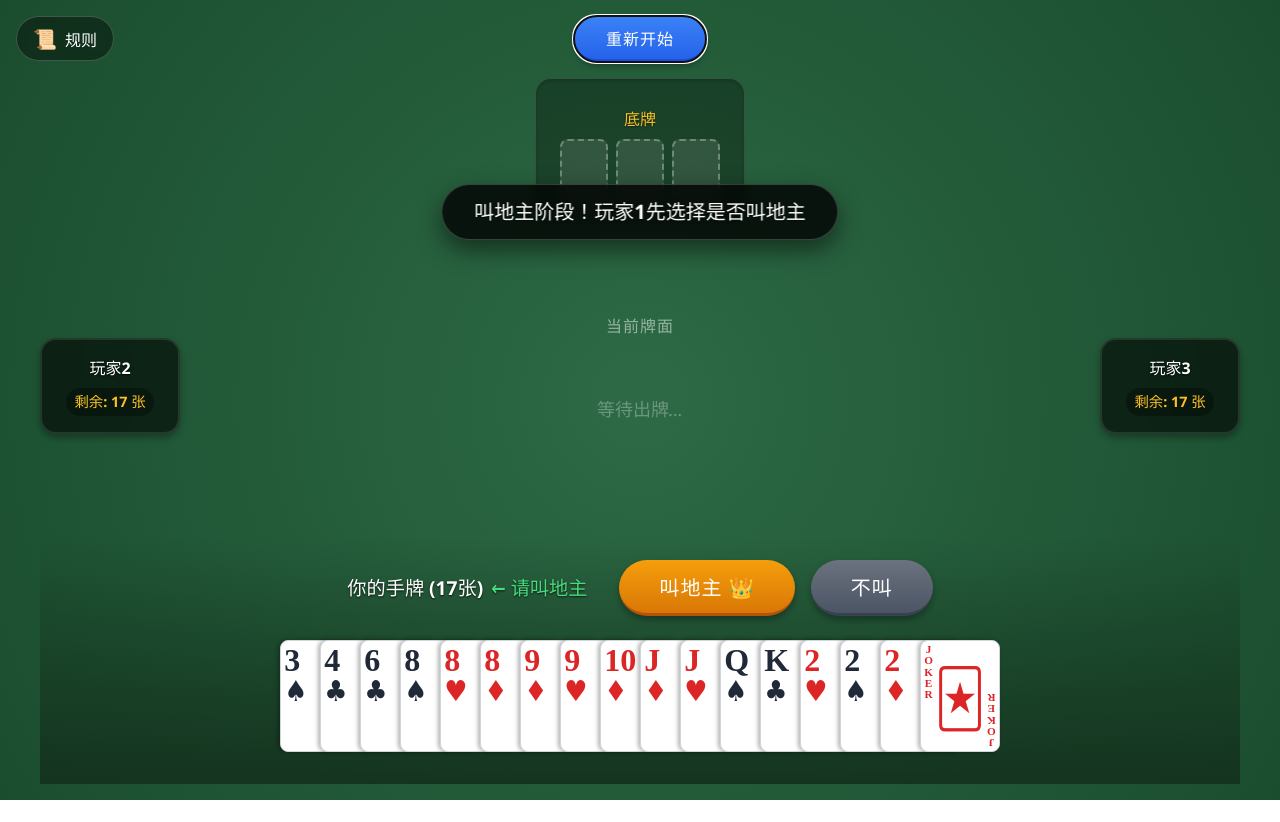
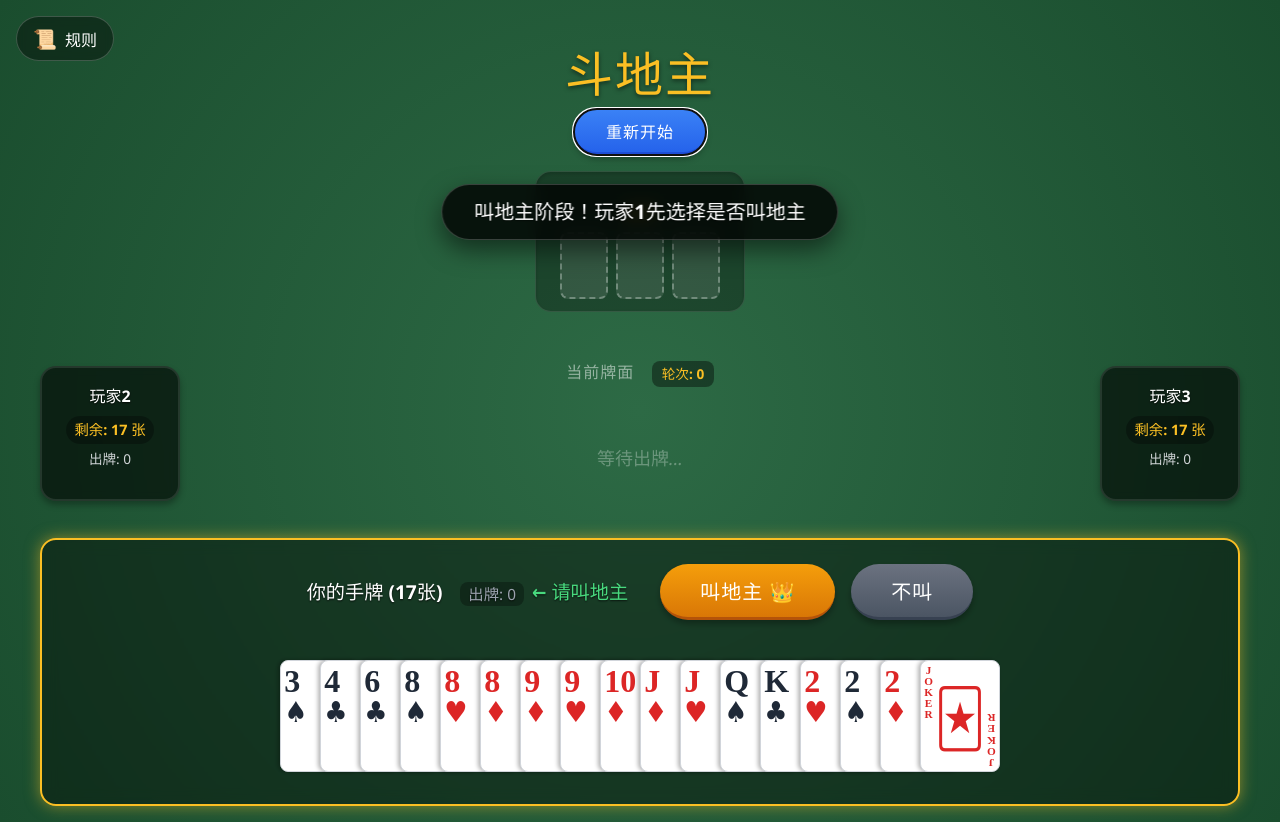
Before and after one commit to Iconeusss/PokerGT, a React (Vite) app: page / in a window 1280 px wide. Both pictures are taken after a click on the button "开始游戏". Before the commit the page ends 800 px from the top, so only its background shows below. Built offline with nearby package versions, Linux system fonts and the light colour scheme.

Commit message:
Style Modify #2

```diff
--- a/src/pages/DDZ/DDZ.less
+++ b/src/pages/DDZ/DDZ.less
@@ -112,6 +112,32 @@ body,
 
   .icon {
     font-size: 1.2rem;
+  }
+}
+
+// 规则小按钮 (游戏中)
+.btn-rules-icon {
+  position: absolute;
+  top: 1rem;
+  left: 1rem;
+  z-index: 100;
+  background: rgba(0, 0, 0, 0.3);
+  border: 1px solid rgba(255, 255, 255, 0.1);
+  color: #fff;
+  width: 2.5rem;
+  height: 2.5rem;
+  border-radius: 50%;
+  cursor: pointer;
+  display: flex;
+  justify-content: center;
+  align-items: center;
+  font-size: 1.2rem;
+  backdrop-filter: blur(4px);
+  transition: all 0.3s;
+
+  &:hover {
+    background: rgba(0, 0, 0, 0.5);
+    transform: scale(1.1);
   }
 }
 
@@ -277,7 +303,7 @@ body,
   }
 
   &.btn-pass-card {
-    background: linear-gradient(to bottom, #f97316, #ea580c);
+    background: linear-gradient(to bottom, #ea580c, #fe4406);
     color: white;
     border-bottom: 3px solid #c2410c;
 
@@ -444,14 +470,9 @@ body,
   backdrop-filter: blur(4px);
   position: relative;
 
-  &.active {
-    border-color: #fbbf24;
-    box-shadow: 0 0 15px rgba(251, 191, 36, 0.5);
-    background: rgba(0, 0, 0, 0.7);
-  }
-
   &.landlord {
-    border-color: #f59e0b;
+    border-color: #ef4444 !important; // 红色边框
+    box-shadow: 0 0 15px rgba(239, 68, 68, 0.5); // 红色光晕
 
     &::after {
       content: "👑";
@@ -461,6 +482,12 @@ body,
       font-size: 2rem;
       filter: drop-shadow(0 2px 4px rgba(0, 0, 0, 0.5));
     }
+  }
+
+  &.active {
+    border-color: #fbbf24;
+    box-shadow: 0 0 15px rgba(251, 191, 36, 0.5);
+    background: rgba(0, 0, 0, 0.7);
   }
 
   .player-name {
@@ -480,6 +507,15 @@ body,
     padding: 0.2rem 0.5rem;
     border-radius: 1rem;
     display: inline-block;
+  }
+
+  .player-stats {
+    display: block;
+    color: #e5e7eb;
+    font-size: 0.85rem;
+    margin-top: 0.3rem;
+    opacity: 0.9;
+    font-weight: normal;
   }
 
   @media (max-width: 768px) {
@@ -527,6 +563,19 @@ body,
     text-align: center;
     text-transform: uppercase;
     letter-spacing: 1px;
+
+    .game-stats-inline {
+      margin-left: 0.8rem;
+      font-size: 0.85em;
+      color: #fbbf24;
+      background: rgba(0, 0, 0, 0.4);
+      padding: 0.2rem 0.6rem;
+      border-radius: 0.5rem;
+      text-transform: none;
+      letter-spacing: normal;
+      display: inline-block;
+      vertical-align: middle;
+    }
   }
 
   .table-info {
@@ -562,23 +611,35 @@ body,
 
 // 玩家手牌区域
 .player-hand {
-  // 优化底部渐变背景，使其更自然融入绿色桌面
-  background: linear-gradient(
-    to top,
-    rgba(20, 50, 30, 0.95) 0%,
-    rgba(20, 50, 30, 0) 100%
-  );
-  border-radius: @border-radius-large @border-radius-large 0 0;
+  // 移除手牌区域渐变背景，改为统一的半透明背景
+  background: rgba(0, 0, 0, 0.4);
+  backdrop-filter: blur(8px);
+  border-radius: 1rem;
   padding: 1.5rem 1rem 0.5rem 1rem;
   box-shadow: none;
   position: sticky;
   bottom: 0;
   width: 100%;
   margin-top: auto; // 推到底部
+  border: 2px solid rgba(255, 255, 255, 0.1); // 基础边框
 
   &.landlord {
-    // 地主不再有背景色，可能有边框或其他标识
-    border-top: 2px solid @color-primary;
+    border-color: #ef4444; // 红色边框
+    box-shadow: 0 0 15px rgba(239, 68, 68, 0.5); // 红色光晕
+
+    &::after {
+      content: "👑";
+      position: absolute;
+      top: -15px;
+      right: -10px;
+      font-size: 2rem;
+      filter: drop-shadow(0 2px 4px rgba(0, 0, 0, 0.5));
+    }
+  }
+
+  &.active {
+    border-color: #fbbf24;
+    box-shadow: 0 0 15px rgba(251, 191, 36, 0.5);
   }
 
   .hand-header {
@@ -602,6 +663,17 @@ body,
         color: #4ade80;
         margin-left: 0.5rem;
         animation: pulse 1.5s infinite;
+      }
+
+      .player-stats-inline {
+        margin-left: 0.8rem;
+        font-size: 0.8em;
+        color: #9ca3af;
+        font-weight: normal;
+        background: rgba(0, 0, 0, 0.3);
+        padding: 0.1rem 0.5rem;
+        border-radius: 0.5rem;
+        vertical-align: middle;
       }
     }
 
@@ -637,7 +709,7 @@ body,
     flex-wrap: nowrap;
     justify-content: center;
     align-items: center;
-    padding-top: 1rem;
+    padding-top: 2rem; // 增加顶部内边距，防止选中卡牌上浮被遮挡
     min-height: 9rem;
     padding-bottom: 1rem;
     width: max-content;
@@ -659,7 +731,7 @@ body,
         &:hover {
           transform: translateY(-1rem);
           box-shadow: 0 0 15px rgba(0, 0, 0, 0.4);
-          z-index: 100; // 悬停时层级最高
+          // z-index: 100;
         }
       }
 
--- a/src/pages/DDZ/DDZ.tsx
+++ b/src/pages/DDZ/DDZ.tsx
@@ -3,7 +3,7 @@ import "./DDZ.less"
 
 // --- 基础接口与常量 ---
 interface Card { suit: string; rank: string; id: string; value: number; }
-interface Player { id: number; name: string; cards: Card[]; isLandlord: boolean; }
+interface Player { id: number; name: string; cards: Card[]; isLandlord: boolean; playCount: number; }
 interface CardType { type: string; value: number; count: number; }
 
 const suits = ['♠', '♥', '♣', '♦'];
@@ -126,9 +126,9 @@ const findSmartAICards = (hand: Card[], lastCards: Card[], opponentCount: number
 const DouDiZhuGame: React.FC = () => {
   // --- 原有状态保持不变 ---
   const [players, setPlayers] = useState<Player[]>([
-    { id: 0, name: '玩家1 (你)', cards: [], isLandlord: false },
-    { id: 1, name: '玩家2', cards: [], isLandlord: false },
-    { id: 2, name: '玩家3', cards: [], isLandlord: false }
+    { id: 0, name: '玩家1 (你)', cards: [], isLandlord: false, playCount: 0 },
+    { id: 1, name: '玩家2', cards: [], isLandlord: false, playCount: 0 },
+    { id: 2, name: '玩家3', cards: [], isLandlord: false, playCount: 0 }
   ]);
   const [baseCards, setBaseCards] = useState<Card[]>([]);
   const [currentPlayer, setCurrentPlayer] = useState(0);
@@ -141,14 +141,15 @@ const DouDiZhuGame: React.FC = () => {
   const [landlordId, setLandlordId] = useState(-1);
   const [passCount, setPassCount] = useState(0);
   const [showRules, setShowRules] = useState(false);
+  const [totalTurns, setTotalTurns] = useState(0);
 
   // --- 游戏流程 ---
   const startGame = () => {
     const deck = shuffleDeck(createDeck());
     const newPlayers: Player[] = [
-      { id: 0, name: '玩家1 (你)', cards: deck.slice(0, 17).sort((a, b) => a.value - b.value), isLandlord: false },
-      { id: 1, name: '玩家2', cards: deck.slice(17, 34).sort((a, b) => a.value - b.value), isLandlord: false },
-      { id: 2, name: '玩家3', cards: deck.slice(34, 51).sort((a, b) => a.value - b.value), isLandlord: false }
+      { id: 0, name: '玩家1 (你)', cards: deck.slice(0, 17).sort((a, b) => a.value - b.value), isLandlord: false, playCount: 0 },
+      { id: 1, name: '玩家2', cards: deck.slice(17, 34).sort((a, b) => a.value - b.value), isLandlord: false, playCount: 0 },
+      { id: 2, name: '玩家3', cards: deck.slice(34, 51).sort((a, b) => a.value - b.value), isLandlord: false, playCount: 0 }
     ];
     setPlayers(newPlayers);
     setBaseCards(deck.slice(51, 54));
@@ -160,6 +161,7 @@ const DouDiZhuGame: React.FC = () => {
     setBiddingRound(0);
     setLandlordId(-1);
     setPassCount(0);
+    setTotalTurns(0);
     setMessage('叫地主阶段！玩家1先选择是否叫地主');
   };
 
@@ -186,12 +188,14 @@ const DouDiZhuGame: React.FC = () => {
     // const type = getCardType(cardsToPlay);
     const newPlayers = [...players];
     newPlayers[playerId].cards = newPlayers[playerId].cards.filter(card => !cardsToPlay.find(c => c.id === card.id));
+    newPlayers[playerId].playCount = (newPlayers[playerId].playCount || 0) + 1;
 
     setPlayers(newPlayers);
     setLastPlayedCards(cardsToPlay);
     setLastPlayerId(playerId);
     setPassCount(0);
     setSelectedCards([]);
+    setTotalTurns(prev => prev + 1);
 
     if (newPlayers[playerId].cards.length === 0) {
       setMessage(`🎉 ${newPlayers[playerId].isLandlord ? '地主' : '农民'}获胜！`);
@@ -207,6 +211,7 @@ const DouDiZhuGame: React.FC = () => {
   const handlePass = (playerId: number) => {
     const newPassCount = passCount + 1;
     setPassCount(newPassCount);
+    setTotalTurns(prev => prev + 1);
     const nextPlayer = (playerId + 1) % 3;
     setCurrentPlayer(nextPlayer);
     if (newPassCount >= 2) {
@@ -277,9 +282,17 @@ const DouDiZhuGame: React.FC = () => {
 
   return (
     <div className="game-container">
-      <button className="btn-rules" onClick={() => setShowRules(true)}>
-        <span className="icon">📜</span> 规则
-      </button>
+      {(gamePhase === 'init' || gamePhase === 'bidding') && (
+        <button className="btn-rules" onClick={() => setShowRules(true)}>
+          <span className="icon">📜</span> 规则
+        </button>
+      )}
+
+      {(gamePhase === 'playing' || gamePhase === 'end') && (
+        <button className="btn-rules-icon" onClick={() => setShowRules(true)} title="游戏规则">
+          📜
+        </button>
+      )}
 
       {showRules && (
         <div className="modal-overlay" onClick={() => setShowRules(false)}>
@@ -300,7 +313,7 @@ const DouDiZhuGame: React.FC = () => {
       )}
 
       <div className="game-wrapper">
-        {gamePhase === 'init' && <h1 className="game-title">斗地主</h1>}
+        {(gamePhase === 'init' || gamePhase === 'bidding') && <h1 className="game-title">斗地主</h1>}
         <div className="message-box"><p className="message-text">{message}</p></div>
         <div className="button-group">
           <button onClick={startGame} className="btn btn-primary">{gamePhase === 'init' ? '开始游戏' : '重新开始'}</button>
@@ -320,15 +333,16 @@ const DouDiZhuGame: React.FC = () => {
         <div className="game-area">
           <div className="side-player left">
             {players[1] && (
-              <div className={`player-info ${currentPlayer === 1 && gamePhase === 'playing' ? 'active' : ''} ${players[1].isLandlord ? 'landlord' : ''}`}>
+              <div className={`player-info ${currentPlayer === 1 && (gamePhase === 'playing' || gamePhase === 'bidding') ? 'active' : ''} ${players[1].isLandlord ? 'landlord' : ''}`}>
                 <h3 className="player-name">{players[1].name}</h3>
                 <p className="player-cards-count">剩余: {players[1].cards.length} 张</p>
+                <p className="player-stats">出牌: {players[1].playCount || 0}</p>
               </div>
             )}
           </div>
           <div className="center-area">
             <div className="table-area">
-              <h3 className="table-title">当前牌面</h3>
+              <h3 className="table-title">当前牌面 <span className="game-stats-inline">轮次: {totalTurns}</span></h3>
               {lastPlayedCards.length > 0 ? (
                 <div>
                   <p className="table-info">{players[lastPlayerId]?.name} 出的牌</p>
@@ -339,19 +353,20 @@ const DouDiZhuGame: React.FC = () => {
           </div>
           <div className="side-player right">
             {players[2] && (
-              <div className={`player-info ${currentPlayer === 2 && gamePhase === 'playing' ? 'active' : ''} ${players[2].isLandlord ? 'landlord' : ''}`}>
+              <div className={`player-info ${currentPlayer === 2 && (gamePhase === 'playing' || gamePhase === 'bidding') ? 'active' : ''} ${players[2].isLandlord ? 'landlord' : ''}`}>
                 <h3 className="player-name">{players[2].name}</h3>
                 <p className="player-cards-count">剩余: {players[2].cards.length} 张</p>
+                <p className="player-stats">出牌: {players[2].playCount || 0}</p>
               </div>
             )}
           </div>
         </div>
 
         {(gamePhase === 'playing' || gamePhase === 'bidding') && (
-          <div className={`player-hand ${players[0].isLandlord ? 'landlord' : ''}`}>
+          <div className={`player-hand ${players[0].isLandlord ? 'landlord' : ''} ${currentPlayer === 0 ? 'active' : ''}`}>
             <div className="hand-header">
               <h3 className="hand-title">
-                你的手牌 ({players[0].cards.length}张)
+                你的手牌 ({players[0].cards.length}张) <span className="player-stats-inline">出牌: {players[0].playCount || 0}</span>
                 {currentPlayer === 0 && <span className="your-turn">← {gamePhase === 'bidding' ? '请叫地主' : '你的回合'}</span>}
               </h3>
 
```
